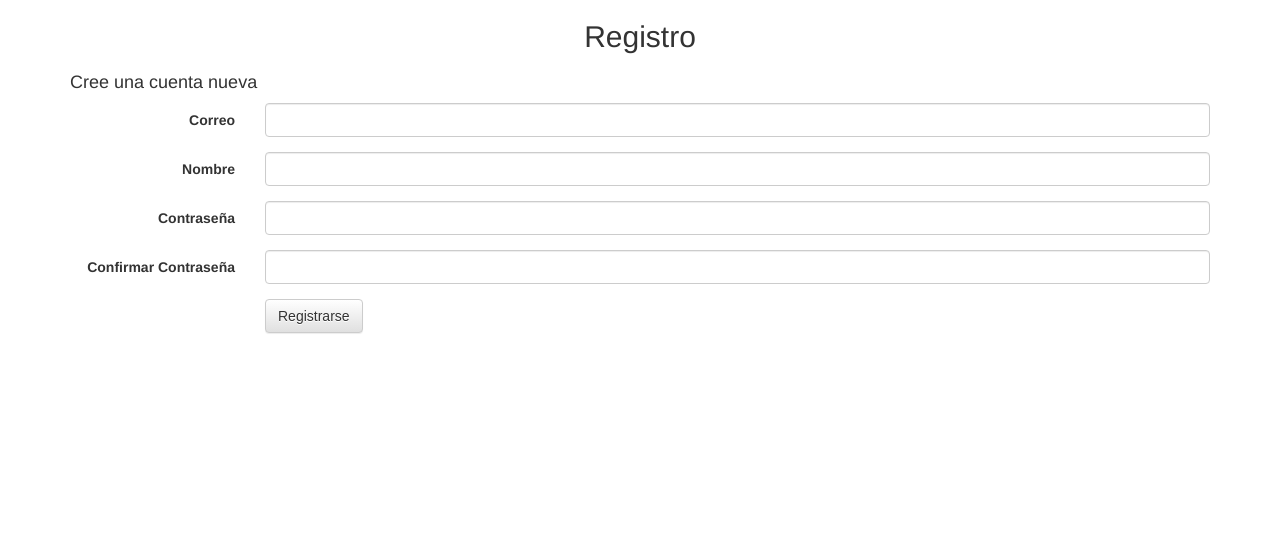
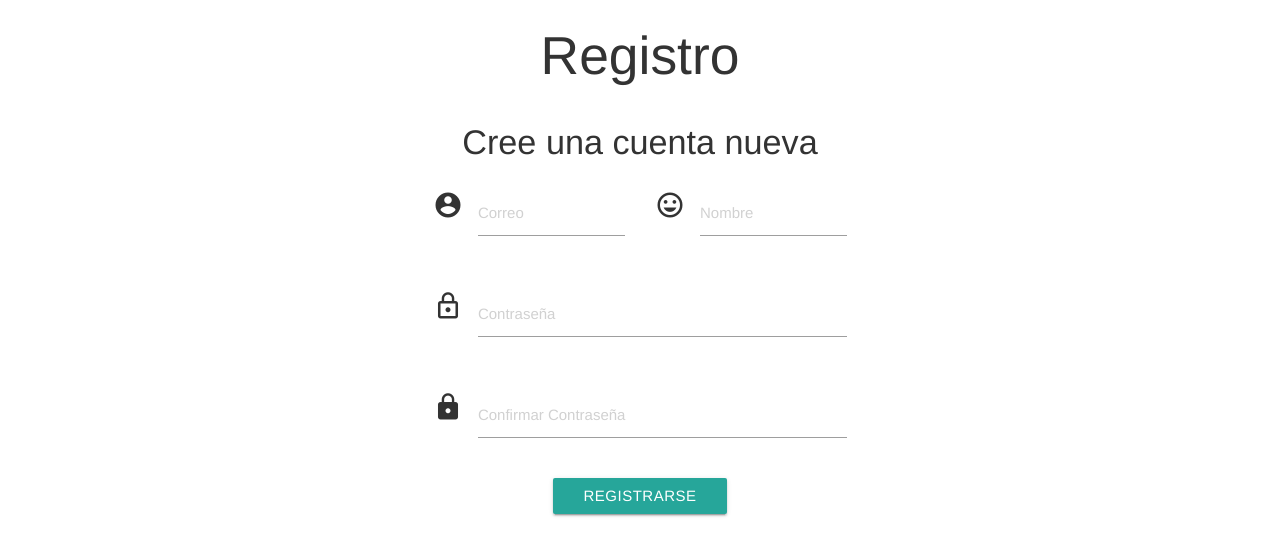
Before and after one commit to Wubbalubbadubzork/raw-html, a plain HTML site: page register.html in a window 1280 px wide. Drawn offline with nearby package versions, Linux system fonts and the light colour scheme.

Commit message:
Login and Register

```diff
--- a/register.html
+++ b/register.html
@@ -11,52 +11,49 @@
     <meta http-equiv="X-UA-Compatible" content="ie=edge">
     <title>Wubbalubbadubzork: Register</title>
     <!-- Latest compiled and minified CSS -->
-    <link rel="stylesheet" href="https://maxcdn.bootstrapcdn.com/bootstrap/3.3.7/css/bootstrap.min.css" integrity="sha384-BVYiiSIFeK1dGmJRAkycuHAHRg32OmUcww7on3RYdg4Va+PmSTsz/K68vbdEjh4u"
-        crossorigin="anonymous">
+    <link rel="stylesheet" href="https://maxcdn.bootstrapcdn.com/bootstrap/3.3.7/css/bootstrap.min.css" integrity="sha384-BVYiiSIFeK1dGmJRAkycuHAHRg32OmUcww7on3RYdg4Va+PmSTsz/K68vbdEjh4u" crossorigin="anonymous">
     <!-- For improved cross-browser rendering -->
     <link rel="stylesheet" href="https://necolas.github.io/normalize.css/7.0.0/normalize.css">
     <!-- Optional theme -->
-    <link rel="stylesheet" href="https://maxcdn.bootstrapcdn.com/bootstrap/3.3.7/css/bootstrap-theme.min.css" integrity="sha384-rHyoN1iRsVXV4nD0JutlnGaslCJuC7uwjduW9SVrLvRYooPp2bWYgmgJQIXwl/Sp"
-        crossorigin="anonymous">
-
+    <link rel="stylesheet" href="https://maxcdn.bootstrapcdn.com/bootstrap/3.3.7/css/bootstrap-theme.min.css" integrity="sha384-rHyoN1iRsVXV4nD0JutlnGaslCJuC7uwjduW9SVrLvRYooPp2bWYgmgJQIXwl/Sp" crossorigin="anonymous">
     <!-- Latest compiled and minified JavaScript -->
-    <script src="https://maxcdn.bootstrapcdn.com/bootstrap/3.3.7/js/bootstrap.min.js" integrity="sha384-Tc5IQib027qvyjSMfHjOMaLkfuWVxZxUPnCJA7l2mCWNIpG9mGCD8wGNIcPD7Txa"
-        crossorigin="anonymous"></script>
+    <script src="https://maxcdn.bootstrapcdn.com/bootstrap/3.3.7/js/bootstrap.min.js" integrity="sha384-Tc5IQib027qvyjSMfHjOMaLkfuWVxZxUPnCJA7l2mCWNIpG9mGCD8wGNIcPD7Txa" crossorigin="anonymous"></script>
+    <!-- Compiled and minified CSS -->
+    <link rel="stylesheet" href="https://cdnjs.cloudflare.com/ajax/libs/materialize/0.100.2/css/materialize.min.css">
+    <!-- Compiled and minified JavaScript -->
+    <script src="https://cdnjs.cloudflare.com/ajax/libs/materialize/0.100.2/js/materialize.min.js"></script>
+    <link href="https://fonts.googleapis.com/icon?family=Material+Icons" rel="stylesheet">
 </head>
 <body>
-    <h2 style="text-align:center;">Registro</h2>
+    <h2 class="text-center">Registro</h2>
     <div class="container">
-        <h4>Cree una cuenta nueva</h4>
+        <h4 class="text-center">Cree una cuenta nueva</h4>
         <form class="form-horizontal">
-        <div class="form-group">
-            <label class="col-md-2 control-label">Correo</label>
-            <div class="col-md-10">
-                <input class="form-control"/>
+            <div class="row">
+                <div class="input-field col-md-3 col-md-offset-3">
+                    <i class="material-icons prefix">account_circle</i>
+                    <input placeholder="Correo" id="email" type="email" class="validate">
+                </div>
+                <div class="input-field col-md-3">
+                    <i class="material-icons prefix">tag_faces</i>
+                    <input placeholder="Nombre" id="name" type="text" class="validate">
+                </div>
             </div>
-        </div>
-        <div class="form-group">
-            <label class="col-md-2 control-label">Nombre</label>
-            <div class="col-md-10">
-                <input class="form-control"/>
+            <div class="row">
+                <div class="input-field col-md-6 col-md-offset-3">
+                    <i class="material-icons prefix">lock_outline</i>
+                    <input placeholder="Contraseña" id="email" type="password" class="validate">
+                </div>
             </div>
-        </div>
-        <div class="form-group">
-            <label class="col-md-2 control-label">Contraseña</label>
-            <div class="col-md-10">
-                <input type="password" class="form-control"/>
+            <div class="row">
+                <div class="input-field col-md-6 col-md-offset-3">
+                    <i class="material-icons prefix">lock</i>
+                    <input placeholder="Confirmar Contraseña" id="email" type="password" class="validate">
+                </div>
             </div>
-        </div>
-        <div class="form-group">
-            <label class="col-md-2 control-label">Confirmar Contraseña</label>
-            <div class="col-md-10">
-                <input type="password" class="form-control" />
+            <div class="text-center">
+                    <input type="submit" class="btn" value="Registrarse" />
             </div>
-        </div>
-        <div class="form-group">
-            <div class="col-md-offset-2 col-md-10">
-                <input type="submit" class="btn btn-default" value="Registrarse" />
-            </div>
-        </div>
         </form>
     </div>
 </body>
```
Also changed, not shown: login.html (+35 -7 lines).
